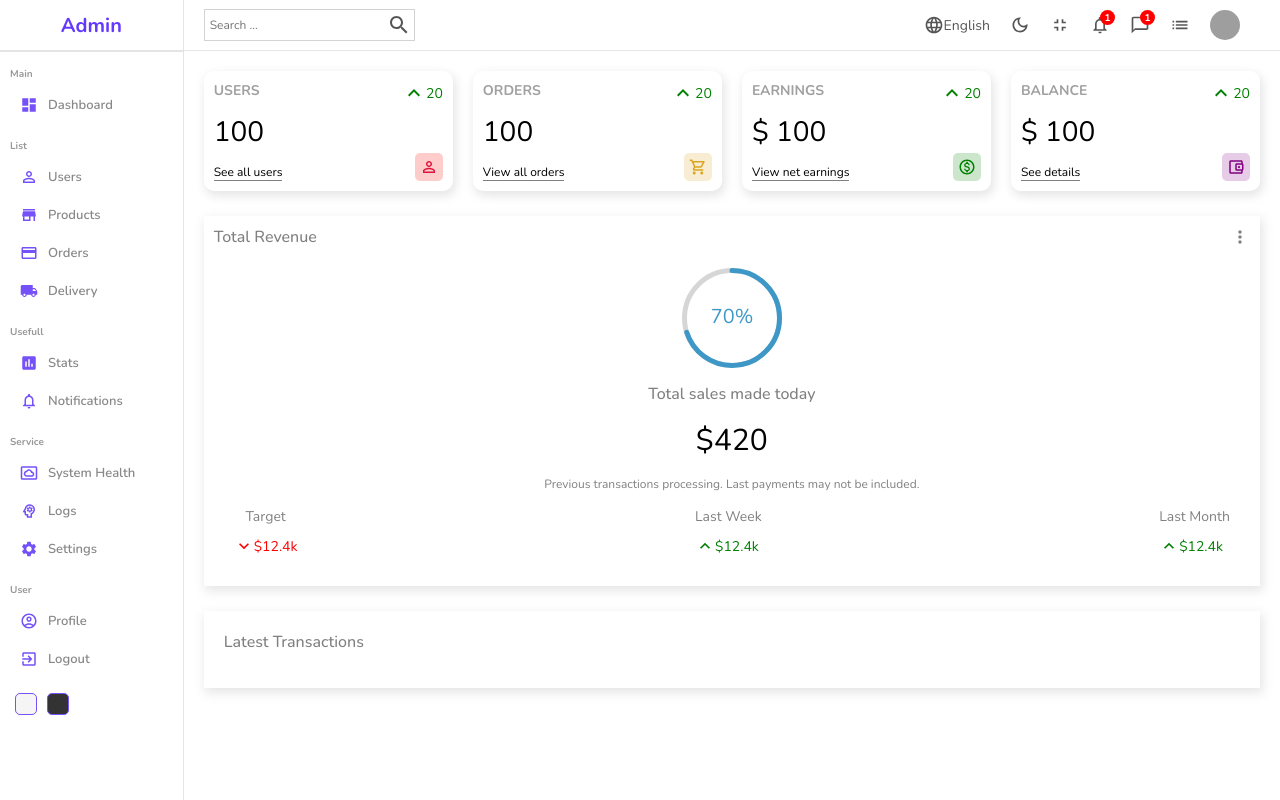
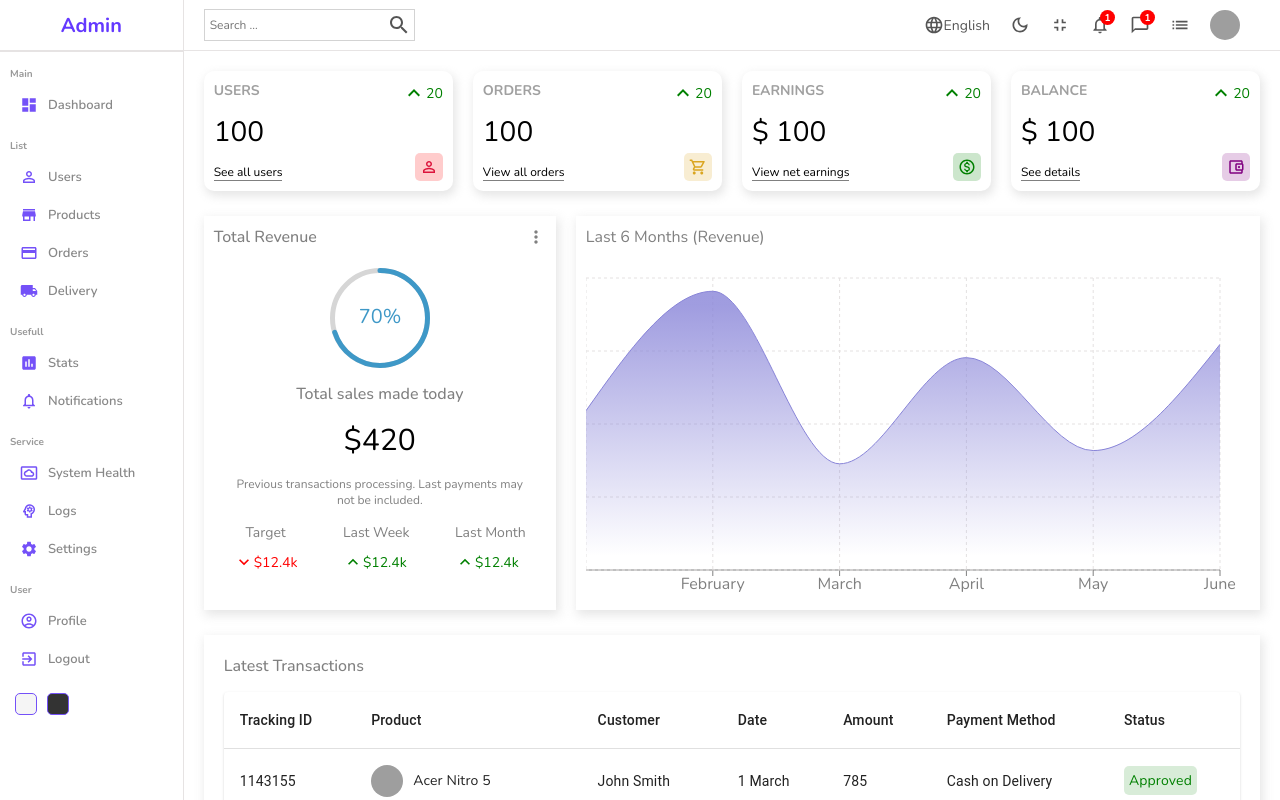
Before and after one commit to jonandonigv/Eshop, a React (Create React App) app in the folder admin/: page / in a window 1280 px wide. Shown: the top 800 px of the page. Built offline with nearby package versions, Linux system fonts and the light colour scheme; grey boxes are pictures that could not be loaded.

Commit message:
Home Page

```diff
--- a/admin/src/Pages/home/Home.jsx
+++ b/admin/src/Pages/home/Home.jsx
@@ -4,6 +4,8 @@ import Navbar from '../../Components/Navbar/Navbar';
 import Sidebar from '../../Components/Sidebar/Sidebar';
 import Widget from '../../Components/Widget/Widget';
 import Featured from '../../Components/Featured/Featured';
+import Chart from '../../Components/Chart/Chart';
+import List from '../../Components/Table/Table';
 
 const Home = () => {
   return (
@@ -19,11 +21,11 @@ const Home = () => {
         </div>
         <div className="charts">
           <Featured />
-          {/* <Chart title="Last 6 Months (Revenue)" aspect={2 / 1} /> */}
+          <Chart title="Last 6 Months (Revenue)" aspect={2 / 1} />
         </div>
         <div className="listContainer">
           <div className="listTitle">Latest Transactions</div>
-          {/* <Table /> */}
+          <List />
         </div>
       </div>
     </div>
```
